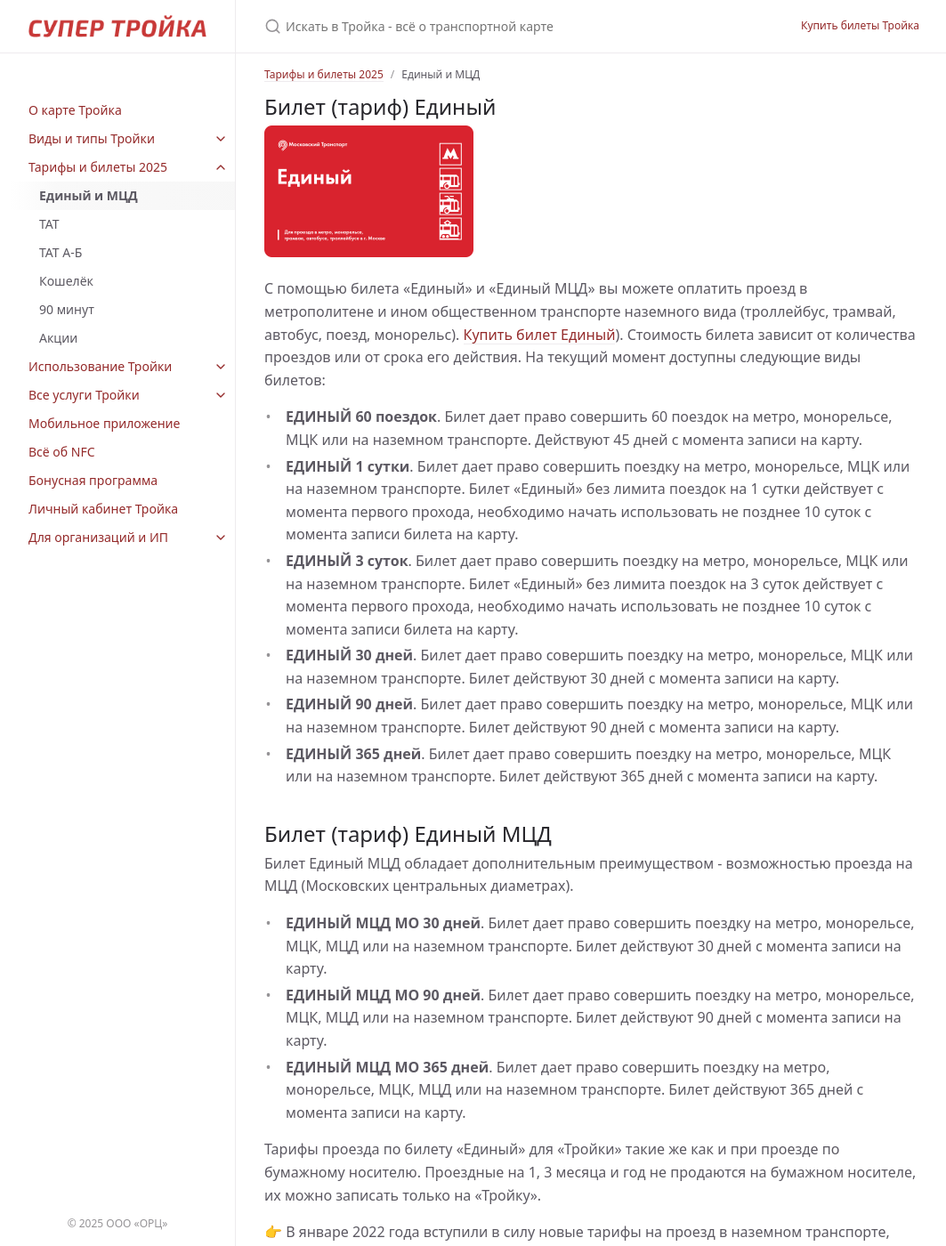
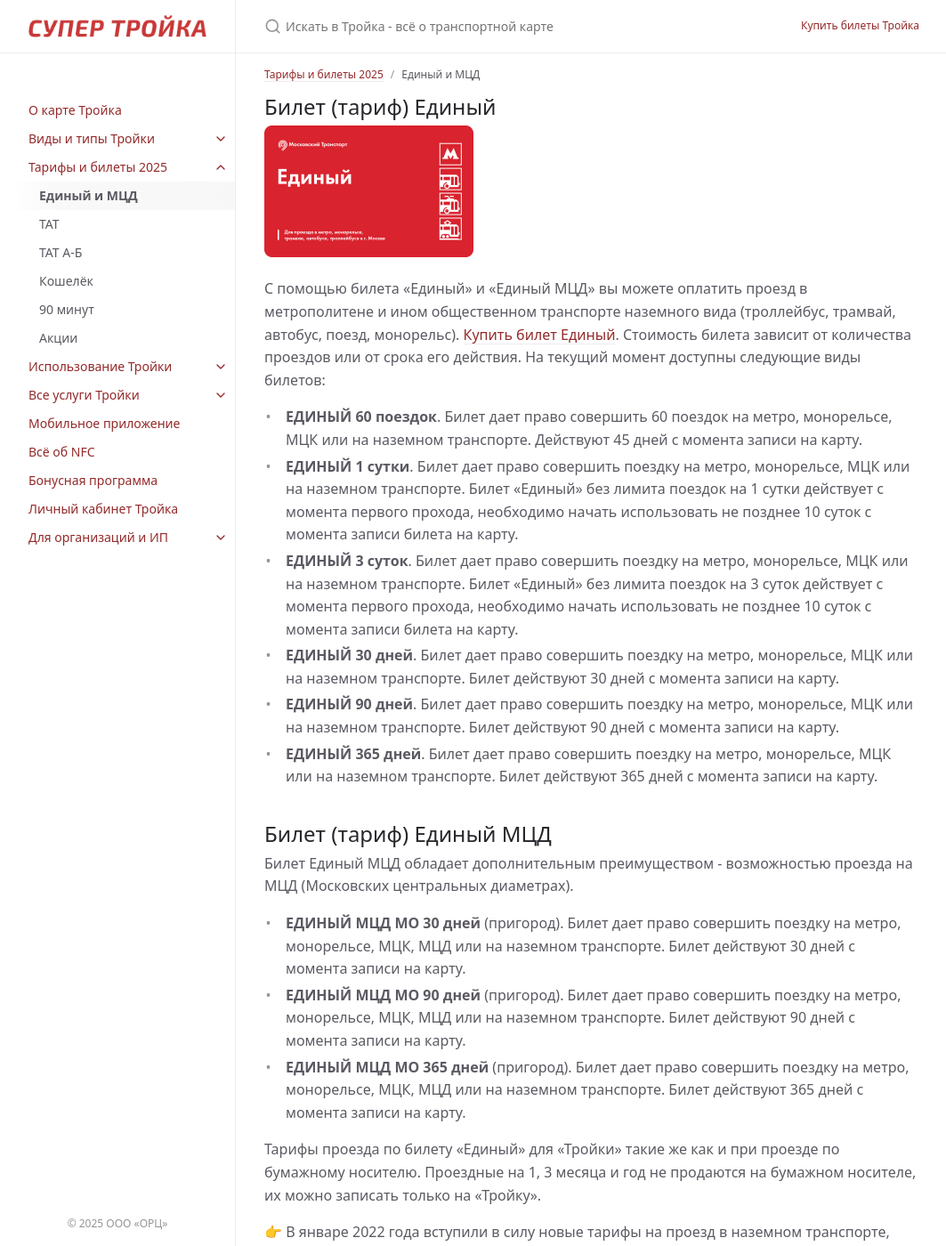
Before and after one commit to InvoiceBox/wiki.supertroika.ru, a Jekyll site: the page built from troika/tickets/single.md, in a window 1280 px wide and 1400 px high. Shown: the whole window at 89% size, without its empty margins (107-1170 px from the left). Built offline with Jekyll 4.4.1, drawn with Linux system fonts in a browser that asks for light colours; emoji names are drawn with the system emoji font; comment, search, counter and statistics services are not loaded.

Commit message:
Small fixes

```diff
--- a/troika/tickets/single.md
+++ b/troika/tickets/single.md
@@ -12,9 +12,9 @@ date: 2025-06-06 11:21:00 +0300
 ![Билет Единый](/assets/images/tickets/single.png)
 
 С помощью билета «Единый» и «Единый МЦД» вы можете оплатить проезд в метрополитене и ином
-общественном транспорте наземного вида (троллейбус, трамвай, автобус, поезд, монорельс). [Купить билет Единый](https://supertroika.ru/tariffs)).
-Стоимость билета зависит от количества проездов или от срока его действия. На текущий момент
-доступны следующие виды билетов:
+общественном транспорте наземного вида (троллейбус, трамвай, автобус, поезд, монорельс).
+[Купить билет Единый](https://supertroika.ru/tariffs). Стоимость билета зависит от количества
+проездов или от срока его действия. На текущий момент доступны следующие виды билетов:
 
 - **ЕДИНЫЙ 60 поездок**. Билет дает право совершить 60 поездок на метро, монорельсе, МЦК или на наземном транспорте. Действуют 45 дней с момента записи на карту.
 - **ЕДИНЫЙ 1 сутки**. Билет дает право совершить поездку на метро, монорельсе, МЦК или на наземном транспорте. Билет «Единый» без лимита поездок на 1 сутки действует с момента первого прохода, необходимо начать использовать не позднее 10 суток с момента записи билета на карту.
@@ -27,9 +27,9 @@ date: 2025-06-06 11:21:00 +0300
 
 Билет Единый МЦД обладает дополнительным преимуществом - возможностью проезда на МЦД (Московских центральных диаметрах).
 
-- **ЕДИНЫЙ МЦД МО 30 дней**. Билет дает право совершить поездку на метро, монорельсе, МЦК, МЦД или на наземном транспорте. Билет действуют 30 дней с момента записи на карту.
-- **ЕДИНЫЙ МЦД МО 90 дней**. Билет дает право совершить поездку на метро, монорельсе, МЦК, МЦД или на наземном транспорте. Билет действуют 90 дней с момента записи на карту.
-- **ЕДИНЫЙ МЦД МО 365 дней**. Билет дает право совершить поездку на метро, монорельсе, МЦК, МЦД или на наземном транспорте. Билет действуют 365 дней с момента записи на карту.
+- **ЕДИНЫЙ МЦД МО 30 дней** (пригород). Билет дает право совершить поездку на метро, монорельсе, МЦК, МЦД или на наземном транспорте. Билет действуют 30 дней с момента записи на карту.
+- **ЕДИНЫЙ МЦД МО 90 дней** (пригород). Билет дает право совершить поездку на метро, монорельсе, МЦК, МЦД или на наземном транспорте. Билет действуют 90 дней с момента записи на карту.
+- **ЕДИНЫЙ МЦД МО 365 дней** (пригород). Билет дает право совершить поездку на метро, монорельсе, МЦК, МЦД или на наземном транспорте. Билет действуют 365 дней с момента записи на карту.
 
 Тарифы проезда по билету «Единый» для «Тройки» такие же как и при проезде по бумажному носителю.
 Проездные на 1, 3 месяца и год не продаются на бумажном носителе, их можно записать только на «Тройку».
```
Also changed, not shown: other parts of troika/tickets/single.md (+1 -1 lines).
